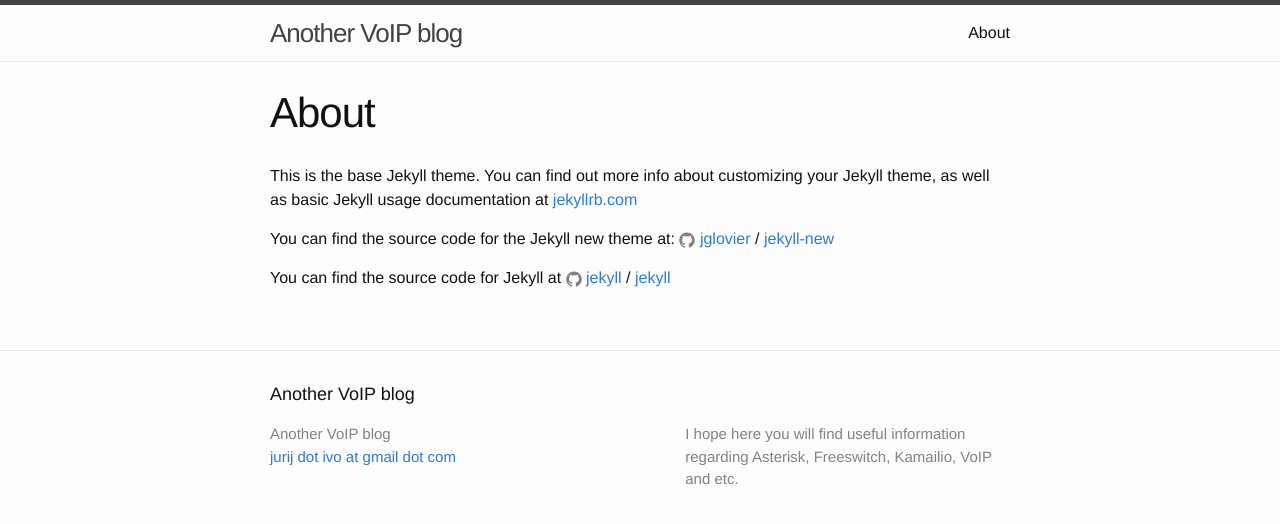
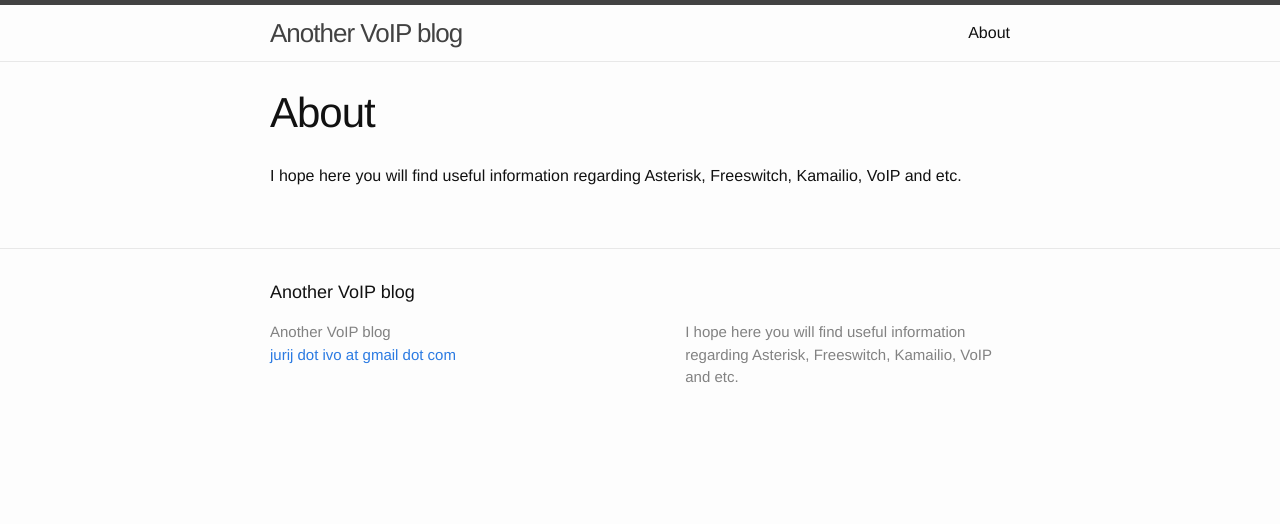
Before and after one commit to os11k/os11k.github.io, a Jekyll site: the page built from about.md, in a window 1280 px wide. Shown: the top 524 px of the page. Built offline with Jekyll 4.4.1, drawn with Linux system fonts in a browser that asks for light colours.

Commit message:
Changed About page

```diff
--- a/about.md
+++ b/about.md
@@ -4,12 +4,4 @@
 permalink: /about/
 ---
 
-This is the base Jekyll theme. You can find out more info about customizing your Jekyll theme, as well as basic Jekyll usage documentation at [jekyllrb.com](http://jekyllrb.com/)
-
-You can find the source code for the Jekyll new theme at:
-{% include icon-github.html username="jglovier" %} /
-[jekyll-new](https://github.com/jglovier/jekyll-new)
-
-You can find the source code for Jekyll at
-{% include icon-github.html username="jekyll" %} /
-[jekyll](https://github.com/jekyll/jekyll)
+I hope here you will find useful information regarding Asterisk, Freeswitch, Kamailio, VoIP and etc.
```
